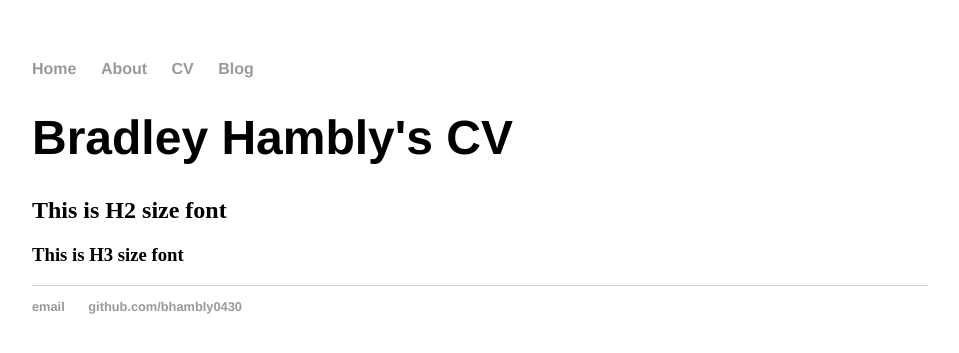
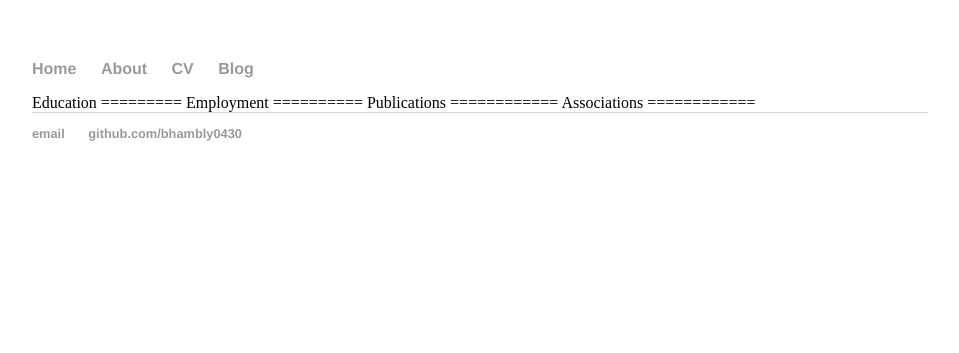
Before and after one commit to bhambly0430/bhambly0430.github.io, a Jekyll site: the page built from CV/index.html, in a window 1280 px wide. Shown: the top 353 px of the page, without its empty margins (160-1119 px from the left). Built offline with Jekyll 4.4.1, drawn with Linux system fonts in a browser that asks for light colours.

Commit message:
CV
working on CV

```diff
--- a/CV/index.html
+++ b/CV/index.html
@@ -2,6 +2,15 @@
 layout: default
 title: Bradley Hambly's CV
 ---
-<h1>Bradley Hambly's CV</h1>
-<h2>This is H2 size font</h2>
-<h3>This is H3 size font</h3>
+
+Education
+=========
+
+Employment
+==========
+
+Publications
+============
+
+Associations
+============
```
